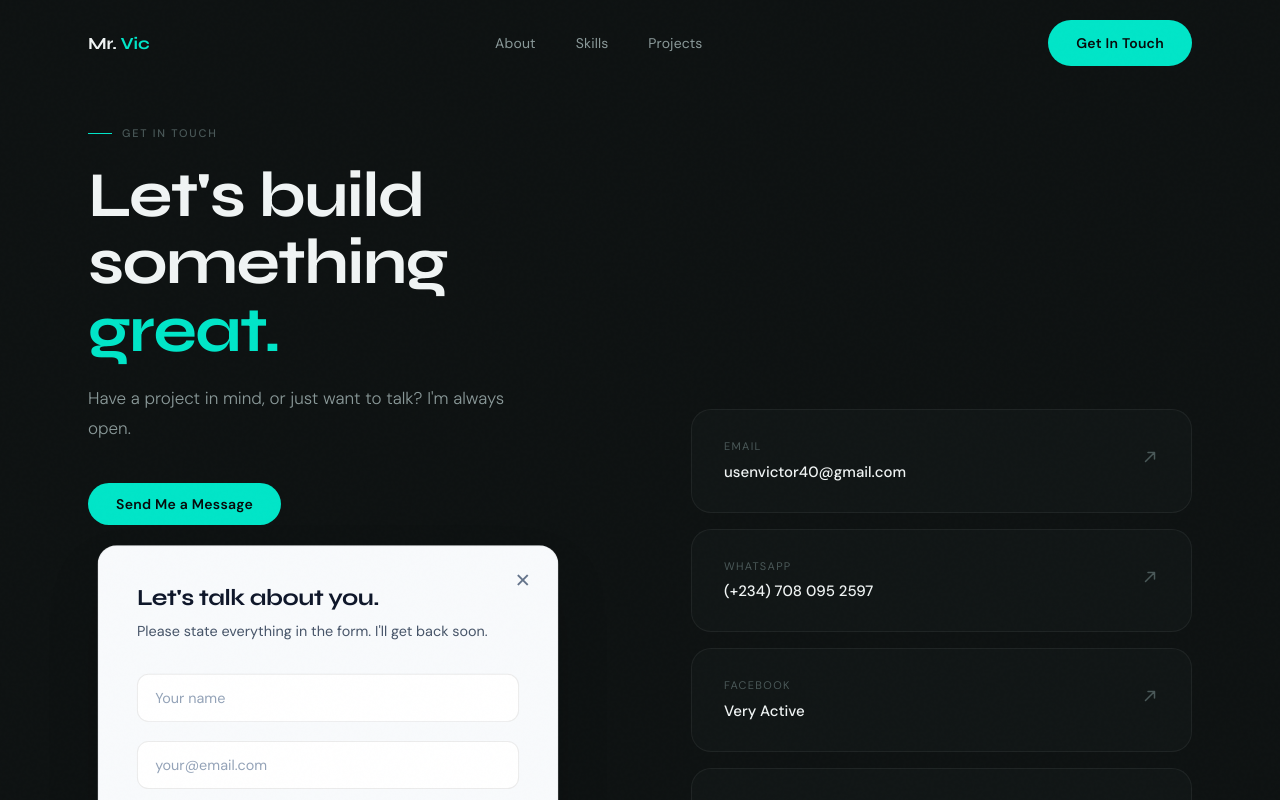
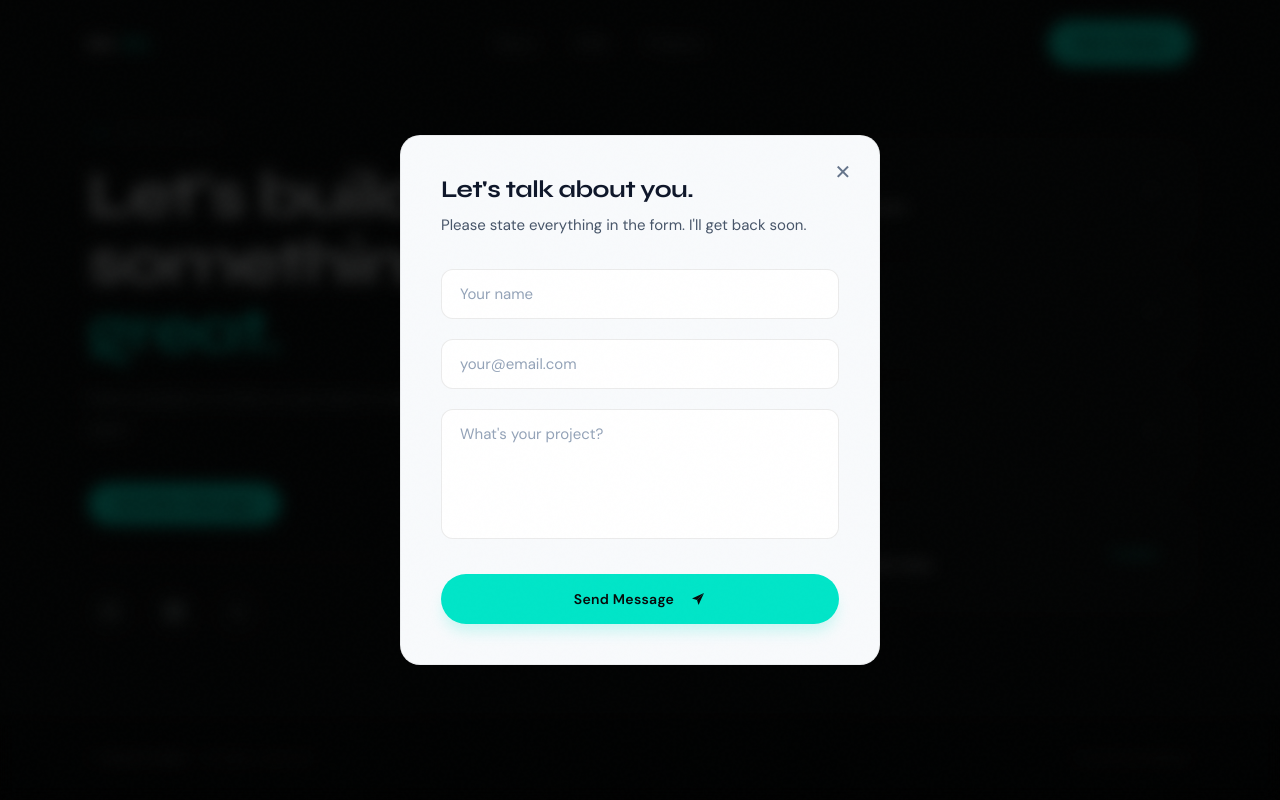
Before and after one commit to victusen/portfolio, a Next.js app in the folder portfolio-nextjs/: page / in a window 1280 px wide. Both pictures are taken after a click on the button "Send Me a Message". Shown: the part 3968-4768 px from the top of the page. Built offline with nearby package versions, Linux system fonts and the light colour scheme; no server answers.

Commit message:
final Nextjs refinement made wth contact modal issue assessed and fixed. Now pushing for Nextjs

```diff
--- a/portfolio-nextjs/src/app/globals.css
+++ b/portfolio-nextjs/src/app/globals.css
@@ -1548,7 +1548,7 @@ footer {
 .modal-backdrop {
   position: fixed;
   inset: 0;
-  background: rgba(0, 0, 0, 0.75);
+  background: rgba(0, 0, 0, 0.8);
   backdrop-filter: blur(8px);
   -webkit-backdrop-filter: blur(8px);
   z-index: 2000;
--- a/portfolio-nextjs/src/components/ContactModal.tsx
+++ b/portfolio-nextjs/src/components/ContactModal.tsx
@@ -1,21 +1,71 @@
 "use client";
-import { useState } from "react";
+import { useState, useEffect } from "react";
+import { createPortal } from "react-dom";
 import FormSection from "./FormSection";
 
 export default function ContactModal() {
     const [modal, setModal] = useState(false);
+    const [mounted, setMounted] = useState(false);
+
+    useEffect(() => {
+        setMounted(true);
+    }, []);
+
+    // Standard body overflow lock when modal is open
+    useEffect(() => {
+        if (modal) {
+            document.body.style.overflow = "hidden";
+        } else {
+            document.body.style.overflow = "";
+        }
+        return () => {
+            document.body.style.overflow = "";
+        };
+    }, [modal]);
+
+    // Handle Escape key press to close modal
+    useEffect(() => {
+        if (!modal) return;
+        const handleKeyDown = (e: KeyboardEvent) => {
+            if (e.key === "Escape") {
+                setModal(false);
+            }
+        };
+        window.addEventListener("keydown", handleKeyDown);
+        return () => window.removeEventListener("keydown", handleKeyDown);
+    }, [modal]);
 
     const toggle = () => setModal(!modal);
+
+    // Stop wheel/touchmove scroll events from bubbling up to Lenis/window
+    const handleScrollLock = (e: React.WheelEvent | React.TouchEvent) => {
+        e.stopPropagation();
+    };
 
     return (
         <>
             <button className="btn btn-primary" onClick={toggle}>Send Me a Message</button>
-            {modal && <div className="fixed inset-0 bg-black/75 backdrop-blur-sm z-50 flex items-center justify-center p-4 transition-all duration-300 ease-out" id="modalBackdrop">
-                <div className="modal-container" id="modalContainer" role="dialog" aria-modal="true" aria-labelledby="modalTitle">
-                    <button onClick={toggle} className="modal-close" id="modalClose" aria-label="Close modal">✕</button>
-                    <FormSection />
-                </div>
-            </div>}
+            {mounted && createPortal(
+                <div
+                    className={`modal-backdrop ${modal ? 'open' : ''}`}
+                    id="modalBackdrop"
+                    onClick={(e) => {
+                        // Close only if clicking the backdrop backdrop, not the container
+                        if (e.target === e.currentTarget) {
+                            setModal(false);
+                        }
+                    }}
+                    // onWheel={handleScrollLock}
+                    // onTouchMove={handleScrollLock}
+                    {...(!modal ? { inert: "" } : {})}
+                >
+                    <div className="modal-container" id="modalContainer" role="dialog" aria-modal="true" aria-labelledby="modalTitle">
+                        <button onClick={() => {toggle();}} className="modal-close" id="modalClose" aria-label="Close modal">✕</button>
+                        <FormSection isOpen={modal} />
+                    </div>
+                </div>,
+                document.body
+            )}
         </>
     );
 };
--- a/portfolio-nextjs/src/components/FormSection.tsx
+++ b/portfolio-nextjs/src/components/FormSection.tsx
@@ -3,7 +3,7 @@ import { useState, useEffect } from "react";
 import emailjs from "@emailjs/browser"
 import { config } from "../lib/config";
 
-export default function FormSection() {
+export default function FormSection({ isOpen = true }: { isOpen?: boolean }) {
     const [name, setName] = useState("");
     const [email, setEmail] = useState("");
     const [message, setMessage] = useState("");
@@ -17,9 +17,19 @@ export default function FormSection() {
     useEffect(() => {
         emailjs.init(config.EMAILJS_PUBLIC_KEY);
     }, []);
+
+    // Reset form and success state after the modal close transition (400ms) completes
     useEffect(() => {
-
-    }, [formSent]);
+        if (!isOpen) {
+            const timer = setTimeout(() => {
+                setFormSent(false);
+                setName("");
+                setEmail("");
+                setMessage("");
+            }, 400);
+            return () => clearTimeout(timer);
+        }
+    }, [isOpen]);
 
     const handleSubmit = async (e:React.FormEvent<HTMLFormElement>) => {
         e.preventDefault();
@@ -70,23 +80,25 @@ export default function FormSection() {
                         Something went wrong. Try emailing me directly at <a href="mailto:usenvictor40@gmail.com">usenvictor40@gmail.com</a>
                     </div> */}
 
-                    <button type="submit" className="btn btn-primary btn-full" id="submitBtn">
-                        <span>Send Message</span>
-                        <svg width="16" height="16" viewBox="0 0 16 16" fill="none" style={{marginLeft: "8px", }}>
-                            <path d="M14 2L2 7.5L7 9L14 2Z" fill="currentColor"/>
-                            <path d="M14 2L7 9L8.5 14L14 2Z" fill="currentColor"/>
-                        </svg>
+                    <button type="submit" className="btn btn-primary btn-full" id="submitBtn" disabled={submitting}>
+                        <span>{submitting ? "Sending..." : "Send Message"}</span>
+                        {!submitting && (
+                            <svg width="16" height="16" viewBox="0 0 16 16" fill="none" style={{marginLeft: "8px", }}>
+                                <path d="M14 2L2 7.5L7 9L14 2Z" fill="currentColor"/>
+                                <path d="M14 2L7 9L8.5 14L14 2Z" fill="currentColor"/>
+                            </svg>
+                        )}
                     </button>
                 </form>
-            </div>) : ( <FormSuccess /> )}
+            </div>) : ( <FormSuccess setFormSent={setFormSent} /> )}
         </>
     )
 }
 
-function FormSuccess() {
+function FormSuccess({ setFormSent}: { setFormSent: (value: boolean) => void }) {
     return (
         <div className="text-center py-4 flex flex-col gap-2 items-center justify-center animate-[modalFadeIn_0.5s_cubic-bezier(0.16,1,0.30,1)_forwards]" id="modalSuccess" >
-            <div className="success-icon">
+            <div className="success-icon" onClick={() => { setFormSent(false); }}>
                 <svg width="24" height="24" viewBox="0 0 24 24" fill="none" stroke="currentColor" strokeWidth="3" strokeLinecap="round" strokeLinejoin="round">
                 <polyline points="20 6 9 17 4 12"></polyline>
                 </svg>
```
